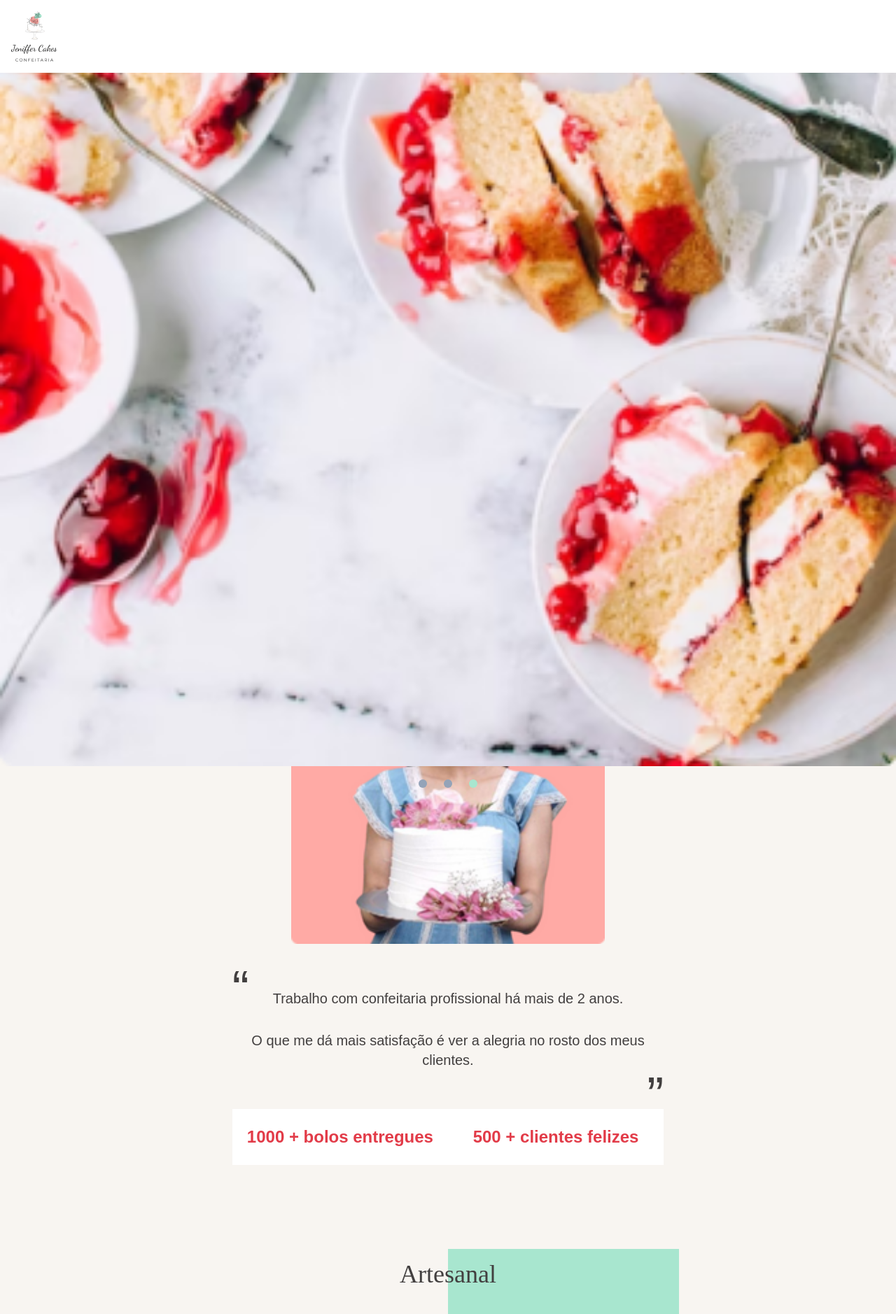
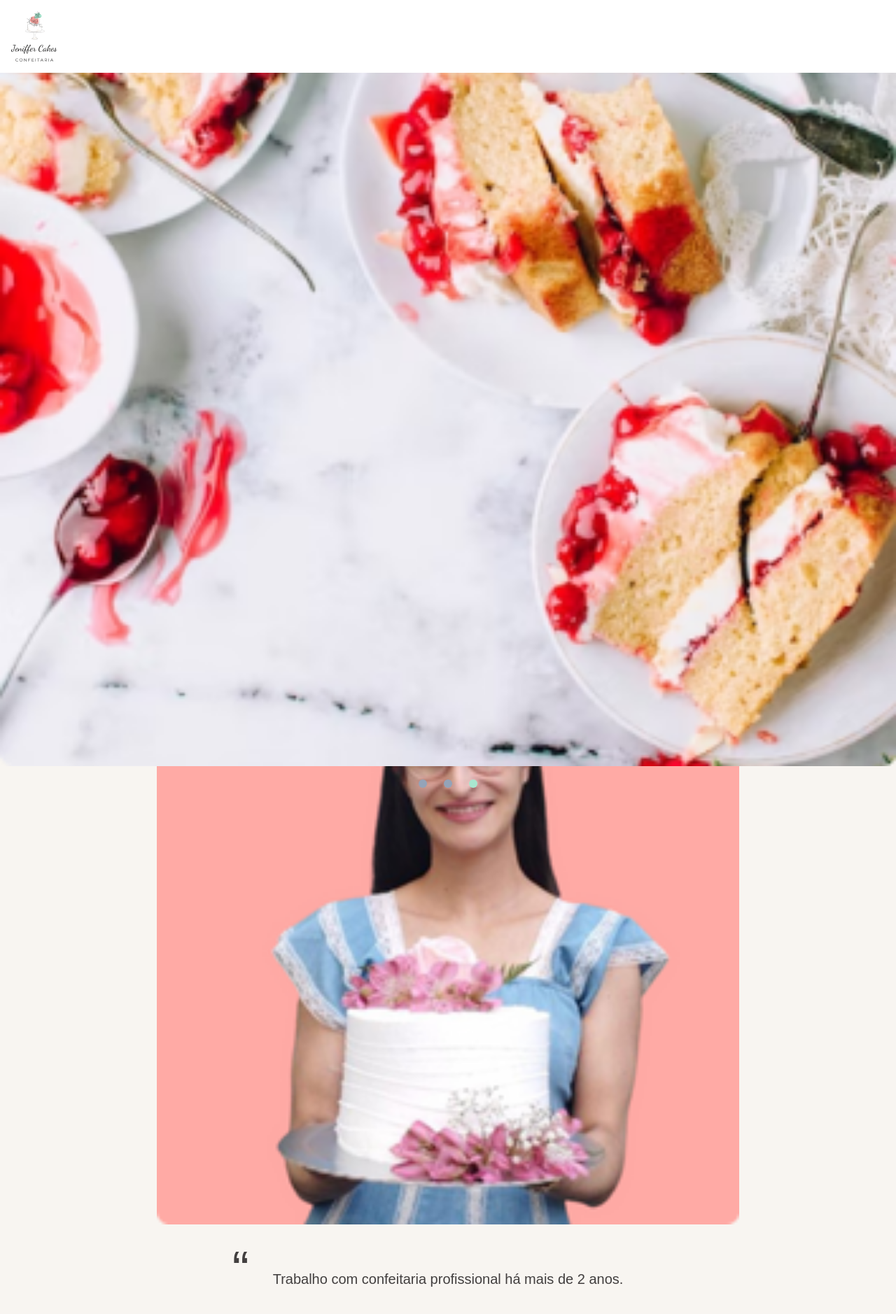
Before and after one commit to edukaki/JenifferCakes, a Next.js app: page / in a window 1280 px wide. Shown: the top 1878 px of the page at 70% size. Built offline with nearby package versions, Linux system fonts and the light colour scheme.

Commit message:
feat(globals.css): format main

```diff
--- a/src/app/Styles/globals.css
+++ b/src/app/Styles/globals.css
@@ -16,7 +16,7 @@
     @apply text-lg font-semibold;
   }
   main {
-    @apply flex flex-col items-center gap-24 container-mobile pb-24;
+    @apply flex flex-col gap-24 container-mobile pb-24;
   }
 }
 
```
